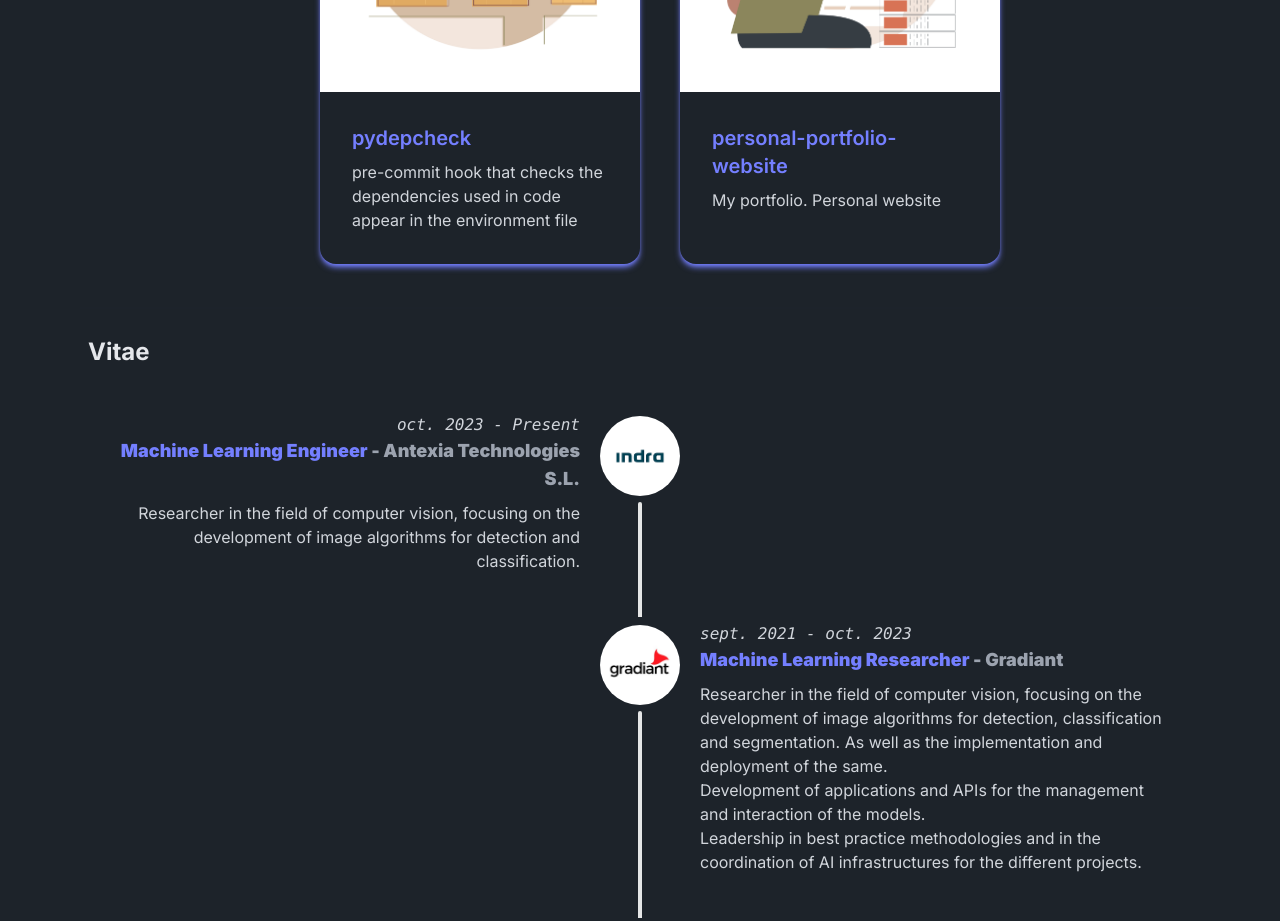
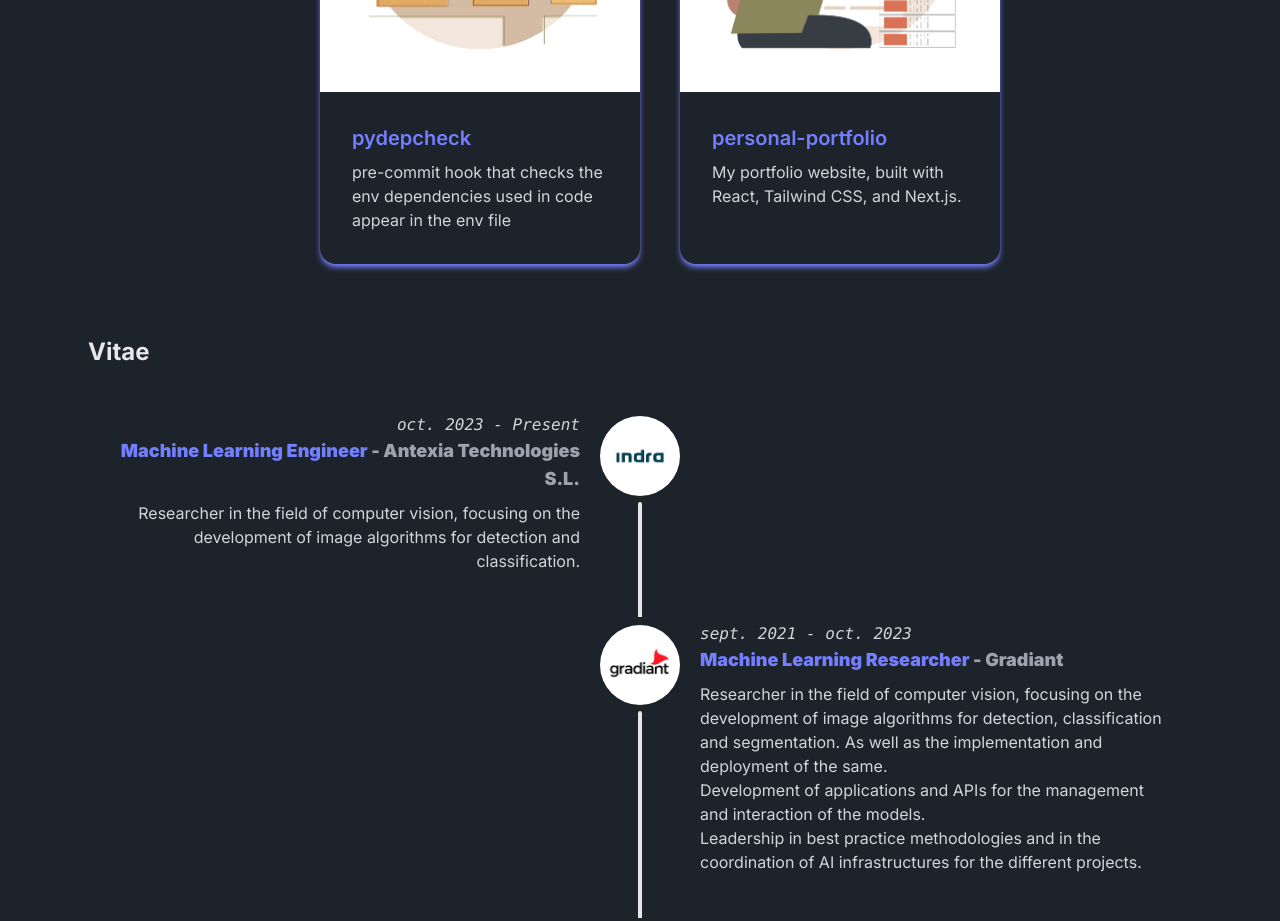
Before and after one commit to jorgenusan/personal-portfolio, a Next.js app: page / in a window 1280 px wide. Shown: the part 1040-1961 px from the top of the page. Built offline with nearby package versions, Linux system fonts and the light colour scheme.

Commit message:
Update package.json and ProjectsData.ts

```diff
--- a/package.json
+++ b/package.json
@@ -1,8 +1,8 @@
 {
-  "name": "personal-website",
-  "version": "0.1.2",
+  "name": "personal-portfolio",
+  "version": "0.1.3",
   "private": true,
-  "homepage": "https://jorgenusan.github.io/personal-website/",
+  "homepage": "https://jorgenusan.github.io/personal-portfolio/",
   "scripts": {
     "dev": "next dev",
     "build": "next build",
--- a/src/data/ProjectsData.ts
+++ b/src/data/ProjectsData.ts
@@ -8,12 +8,12 @@ type ProjectData = {
 
 const projectsData: ProjectData = {
   'pydepcheck': {
-    description: "pre-commit hook that checks the dependencies used in code appear in the environment file",
+    description: "pre-commit hook that checks the env dependencies used in code appear in the env file",
     link: "https://github.com/jorgenusan/pydepcheck.git",
     image: 'pydeepcheck.jpg',
   },
-  'personal-portfolio-website': {
-    description: "My portfolio. Personal website",
+  'personal-portfolio': {
+    description: "My portfolio website, built with React, Tailwind CSS, and Next.js.",
     link: 'https://github.com/jorgenusan/personal-portfolio-website.git',
     image: 'portfolio.jpg',
   }
```
